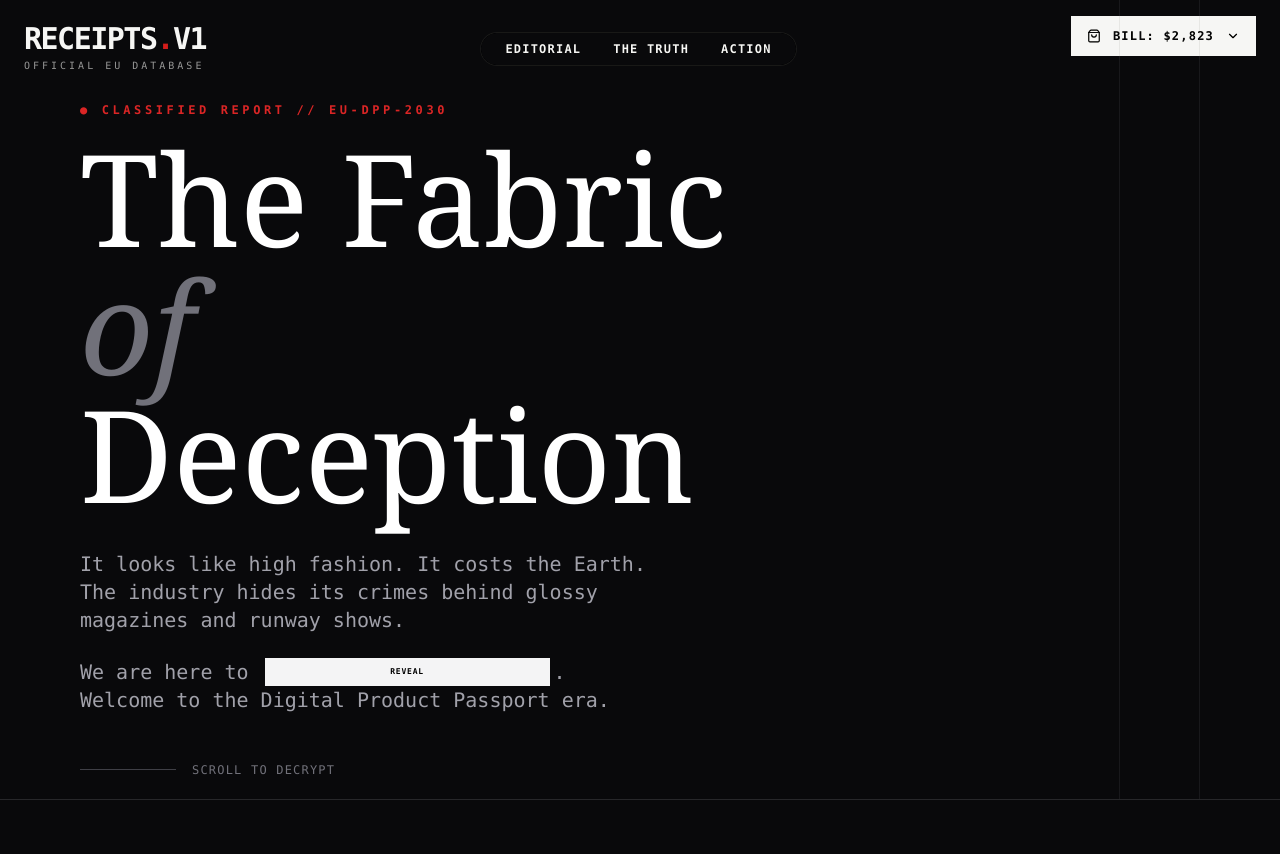
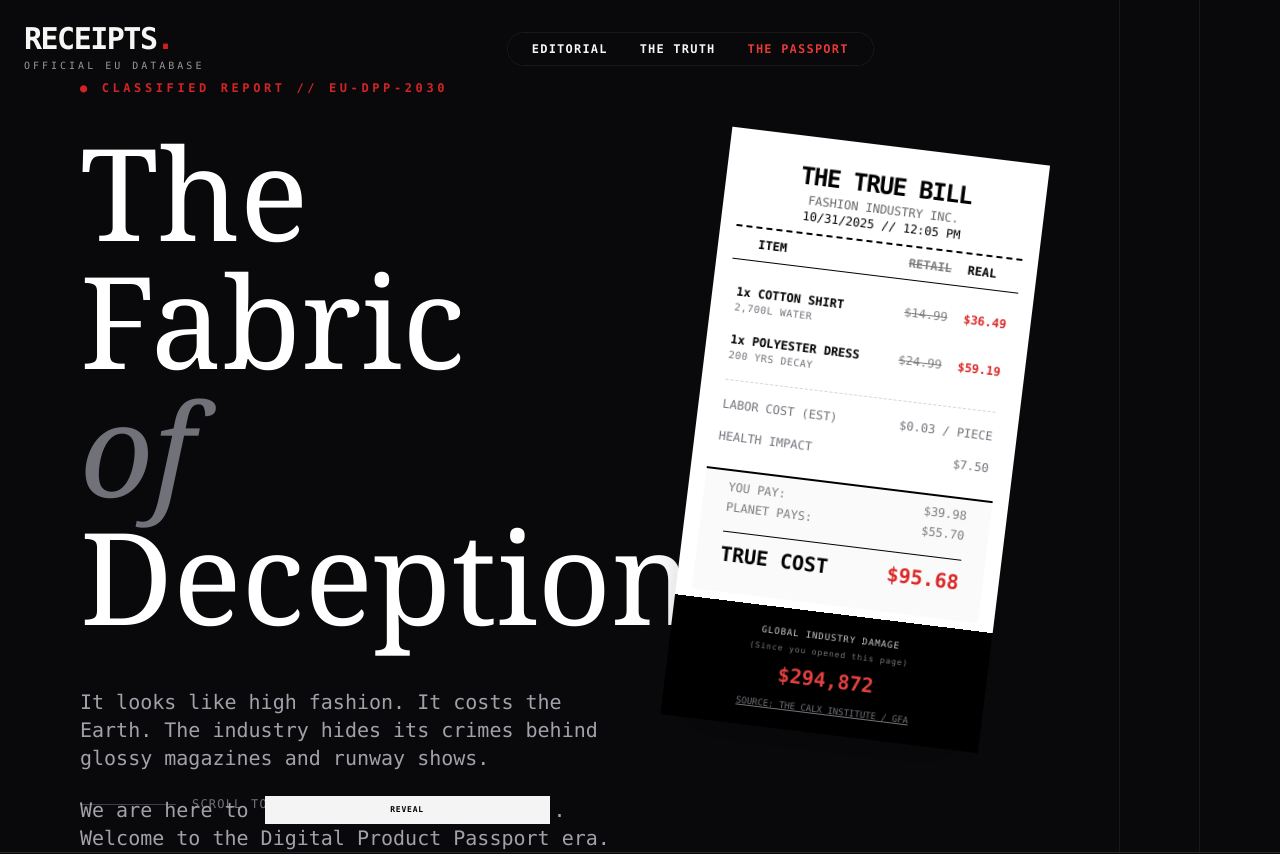
Before and after one commit to MHaox/designportfolio, a React (Vite) app: page /pressure-cooker in a window 1280 px wide. Shown: the top 854 px of the page. Built offline with nearby package versions, Linux system fonts and the light colour scheme.

Commit message:
pressure-cookerV1.3

```diff
--- a/src/PressureCookerV1.jsx
+++ b/src/PressureCookerV1.jsx
@@ -1,5 +1,5 @@
 import React, { useState, useEffect } from 'react';
-import { Camera, AlertCircle, ShoppingBag, Barcode as BarcodeIcon, ChevronDown, X, FileText, ExternalLink } from 'lucide-react';
+import { Camera, AlertCircle, ShoppingBag, Barcode as BarcodeIcon, ChevronDown, X, FileText, ExternalLink, ScanLine, Database, Recycle, Globe } from 'lucide-react';
 
 // ==========================================
 // 1. UI COMPONENTS
@@ -21,84 +21,123 @@ function Redacted({ children, label = "CENSORED" }) {
   );
 }
 
-// --- Header Receipt (Dropdown) ---
+// --- Header Receipt (Real-Time Counter Version) ---
 function HeaderReceipt() {
-  const [isOpen, setIsOpen] = useState(false);
-  const [total, setTotal] = useState(0);
+  // Global Damage Counter
+  // Calculation: $1.5 Trillion Annual Damage / 31,536,000 Seconds = ~$47,564 per second
+  const [globalDamage, setGlobalDamage] = useState(0);
 
   useEffect(() => {
     const interval = setInterval(() => {
-      setTotal(prev => prev + Math.floor(Math.random() * 100));
+      // Add ~$4,756 every 100ms to match the $47,564/sec rate
+      setGlobalDamage(prev => prev + 4756);
     }, 100);
     return () => clearInterval(interval);
   }, []);
 
+  // Data based on "True Cost" studies (Greens/EFA & Calx Institute)
+  const items = [
+    {
+      name: "1x COTTON SHIRT",
+      retail: 14.99,
+      hidden: 21.50,
+      detail: "2,700L WATER"
+    },
+    {
+      name: "1x POLYESTER DRESS",
+      retail: 24.99,
+      hidden: 34.20,
+      detail: "200 YRS DECAY"
+    }
+  ];
+
+  const retailTotal = items.reduce((acc, item) => acc + item.retail, 0);
+  const hiddenTotal = items.reduce((acc, item) => acc + item.hidden, 0);
+  const trueTotal = retailTotal + hiddenTotal;
+
   return (
-    <div className="relative pointer-events-auto z-50">
-      <button
-        onClick={() => setIsOpen(!isOpen)}
-        className={`flex items-center gap-3 px-4 py-3 font-mono text-xs font-bold uppercase tracking-widest transition-all duration-300 ${isOpen ? 'bg-red-600 text-white' : 'bg-white text-black hover:bg-zinc-200'}`}
-      >
-        <ShoppingBag size={14} />
-        <span>BILL: ${total.toLocaleString()}</span>
-        <ChevronDown size={14} className={`transition-transform duration-300 ${isOpen ? 'rotate-180' : ''}`} />
-      </button>
+    <div className="w-80 bg-white text-black shadow-2xl transform rotate-1 font-mono text-xs">
 
-      <div
-        className={`absolute top-full right-0 w-80 bg-white text-black shadow-2xl transition-all duration-700 ease-[cubic-bezier(0.34,1.56,0.64,1)] origin-top overflow-hidden flex flex-col ${isOpen ? 'opacity-100 translate-y-0 max-h-[80vh]' : 'opacity-0 -translate-y-4 max-h-0'}`}
-      >
+      {/* Receipt Header */}
       <div className="p-6 pb-2 text-center border-b-2 border-dashed border-black mx-4 mt-4">
-          <h3 className="text-2xl font-black uppercase tracking-tighter">THE DAMAGE</h3>
-          <p className="font-mono text-[10px] opacity-60">FASHION INDUSTRY INC.</p>
-          <p className="font-mono text-[10px]">{new Date().toLocaleDateString()} // 14:02 PM</p>
+        <h3 className="text-2xl font-black uppercase tracking-tighter">THE TRUE BILL</h3>
+        <p className="opacity-60">FASHION INDUSTRY INC.</p>
+        <p>{new Date().toLocaleDateString()} // {new Date().toLocaleTimeString([], {hour: '2-digit', minute:'2-digit'})}</p>
       </div>
 
-        <div className="p-6 space-y-4 font-mono text-xs overflow-y-auto custom-scrollbar">
-          <div className="flex justify-between items-start">
-            <span>1x COTTON SHIRT</span>
-            <span className="font-bold">2,700 L WATER</span>
-          </div>
-          <div className="flex justify-between items-start">
-            <span>1x POLYESTER DRESS</span>
-            <span className="font-bold">200 YRS DECAY</span>
-          </div>
-          <div className="flex justify-between items-start">
-            <span>LABOR COST</span>
-            <span className="font-bold">$0.03 / HR</span>
-          </div>
-          <div className="flex justify-between items-start text-red-600">
-            <span>CO2 EMISSIONS</span>
-            <span className="font-bold">+10% GLOBAL</span>
-          </div>
-          <div className="flex justify-between items-start opacity-50 italic">
-            <span>MARKETING LIES</span>
-            <span className="font-bold">FREE</span>
-          </div>
-          <div className="flex justify-between items-start">
-            <span>TEXTILE WASTE</span>
-            <span className="font-bold">92M TONS</span>
+      {/* Column Headers */}
+      <div className="px-6 py-2 flex justify-between font-bold border-b border-black mx-4">
+        <span>ITEM</span>
+        <div className="flex gap-4">
+          <span className="opacity-50 line-through">RETAIL</span>
+          <span>REAL</span>
         </div>
       </div>
 
-        <div className="p-6 pt-2 border-t-2 border-black mx-4 mb-2">
-          <div className="flex justify-between text-lg font-bold font-mono">
-            <span>TOTAL</span>
-            <span className="text-red-600">DOOMED</span>
+      {/* Receipt Body */}
+      <div className="p-6 space-y-4">
+        {items.map((item, i) => (
+          <div key={i} className="flex flex-col">
+            <div className="flex justify-between items-start">
+              <span className="font-bold">{item.name}</span>
+              <div className="flex gap-4">
+                <span className="opacity-50 line-through">${item.retail.toFixed(2)}</span>
+                <span className="font-bold text-red-600">${(item.retail + item.hidden).toFixed(2)}</span>
               </div>
-          <div className="mt-4 text-center">
-            <BarcodeIcon className="w-full h-12 opacity-80" />
-            <p className="text-[10px] tracking-[0.5em] mt-1 font-mono">NO REFUNDS</p>
+            </div>
+            <span className="text-[10px] text-zinc-500 uppercase tracking-wider">{item.detail}</span>
+          </div>
+        ))}
+
+        <div className="border-t border-dashed border-zinc-300 my-2"></div>
+
+        <div className="flex justify-between items-center text-zinc-500">
+          <span>LABOR COST (EST)</span>
+          <span>$0.03 / PIECE</span>
+        </div>
+        <div className="flex justify-between items-center text-zinc-500">
+          <span>HEALTH IMPACT</span>
+          <span>$7.50</span>
         </div>
       </div>
 
-        <div
-          className="h-4 w-full bg-white relative z-10"
-          style={{
-            clipPath: 'polygon(0% 0%, 100% 0%, 100% 100%, 98% 80%, 96% 100%, 94% 80%, 92% 100%, 90% 80%, 88% 100%, 86% 80%, 84% 100%, 82% 80%, 80% 100%, 78% 80%, 76% 100%, 74% 80%, 72% 100%, 70% 80%, 68% 100%, 66% 80%, 64% 100%, 62% 80%, 60% 100%, 58% 80%, 56% 100%, 54% 80%, 52% 100%, 50% 80%, 48% 100%, 46% 80%, 44% 100%, 42% 80%, 40% 100%, 38% 80%, 36% 100%, 34% 80%, 32% 100%, 30% 80%, 28% 100%, 26% 80%, 24% 100%, 22% 80%, 20% 100%, 18% 80%, 16% 100%, 14% 80%, 12% 100%, 10% 80%, 8% 100%, 6% 80%, 4% 100%, 2% 80%, 0% 100%)',
-            marginTop: '-1px'
-          }}
-        />
+      {/* Totals */}
+      <div className="p-6 pt-2 border-t-2 border-black mx-4 mb-2 bg-zinc-50">
+        <div className="flex justify-between mb-1 opacity-50">
+          <span>YOU PAY:</span>
+          <span>${retailTotal.toFixed(2)}</span>
         </div>
+        <div className="flex justify-between mb-4 opacity-50">
+          <span>PLANET PAYS:</span>
+          <span>${hiddenTotal.toFixed(2)}</span>
+        </div>
+        <div className="flex justify-between text-xl font-black border-t border-black pt-2">
+          <span>TRUE COST</span>
+          <span className="text-red-600">${trueTotal.toFixed(2)}</span>
+        </div>
+      </div>
+
+      {/* Live Global Ticker */}
+      <div className="bg-black text-white p-4 text-center relative overflow-hidden group">
+         <p className="text-[9px] uppercase tracking-widest opacity-80 mb-1">
+            Global Industry Damage <br/>
+            <span className="text-[8px] opacity-60 normal-case">(Since you opened this page)</span>
+         </p>
+         <div className="font-mono text-xl font-bold text-red-500 animate-pulse">
+            ${globalDamage.toLocaleString()}
+         </div>
+
+         {/* Source Link */}
+         <a
+           href="https://globalfashionagenda.org/thought-leadership/pulse-of-the-fashion-industry/"
+           target="_blank"
+           rel="noreferrer"
+           className="block mt-2 text-[9px] text-zinc-500 underline hover:text-white transition-colors"
+         >
+           SOURCE: THE CALX INSTITUTE / GFA
+         </a>
+      </div>
+
     </div>
   );
 }
@@ -234,7 +273,7 @@ export default function PressureCookerV1() {
         {/* Logo Area */}
         <div className="pointer-events-auto mt-2">
           <div className="text-3xl font-black tracking-tighter leading-none">
-            RECEIPTS<span className="text-red-600">.</span>V1
+            RECEIPTS<span className="text-red-600">.</span>
           </div>
           <div className="text-[10px] tracking-[0.3em] opacity-60 mt-1 uppercase">
             Official EU Database
@@ -245,27 +284,39 @@ export default function PressureCookerV1() {
         <div className="hidden md:flex gap-8 text-xs font-bold tracking-widest pointer-events-auto mt-4 bg-black/50 backdrop-blur-sm px-6 py-2 rounded-full border border-white/10">
           <a href="#editorial" className="hover:text-red-500 transition-colors">EDITORIAL</a>
           <a href="#truth" className="hover:text-red-500 transition-colors">THE TRUTH</a>
-          <a href="#action" className="hover:text-red-500 transition-colors">ACTION</a>
+          <a href="#passport" className="hover:text-red-500 transition-colors text-red-500">THE PASSPORT</a>
         </div>
 
-        {/* Right Action (The Receipt) */}
-        <HeaderReceipt />
+        {/* Spacer for Right Side (Previously HeaderReceipt) */}
+        <div className="w-20 hidden md:block"></div>
 
       </nav>
 
       {/* --- HERO SECTION --- */}
       <section className="relative min-h-screen flex items-center px-6 md:px-20 pt-20 border-b border-zinc-800">
-        <div className="max-w-4xl z-10">
-          <p className="text-red-600 font-bold tracking-[0.3em] text-xs mb-4 animate-pulse">
+        <div className="max-w-7xl w-full z-10 grid grid-cols-1 lg:grid-cols-2 gap-12 items-center">
+
+          {/* Left: Title & Text */}
+          <div className="space-y-8">
+            <p className="text-red-600 font-bold tracking-[0.3em] text-xs animate-pulse">
               ● CLASSIFIED REPORT // EU-DPP-2030
             </p>
-          <h1 className="text-6xl md:text-9xl font-serif text-white mb-8 leading-[0.85]">
+
+            {/* Title with the Receipt Button Next to it */}
+            <div className="relative">
+              <h1 className="text-6xl md:text-9xl font-serif text-white leading-[0.85]">
                 The Fabric <br />
                 <span className="italic font-light text-zinc-500">of</span> <br />
                 Deception
               </h1>
 
-          <div className="max-w-xl text-lg md:text-xl leading-relaxed text-zinc-400 space-y-6">
+              {/* The Bill / Receipt - Absolute positioned for desktop, stacked for mobile */}
+              <div className="mt-8 lg:mt-0 lg:absolute lg:top-0 lg:-right-20 lg:transform lg:translate-x-full lg:rotate-6 z-20">
+                <HeaderReceipt />
+              </div>
+            </div>
+
+            <div className="max-w-xl text-lg md:text-xl leading-relaxed text-zinc-400 space-y-6 pt-4">
               <p>
                 It looks like high fashion. It costs the Earth.
                 The industry hides its crimes behind glossy magazines and
@@ -276,11 +327,18 @@ export default function PressureCookerV1() {
                 Welcome to the Digital Product Passport era.
               </p>
             </div>
+          </div>
 
-          <div className="mt-12 flex items-center gap-4">
+          {/* Right: (Optional) Hero Image or just spacing */}
+          <div className="hidden lg:block">
+            {/* You could put a hero image here, but for now we keep the focus on the typography and receipt */}
+          </div>
+        </div>
+
+        {/* Scroll Indicator */}
+        <div className="absolute bottom-10 left-6 md:left-20 flex items-center gap-4">
           <div className="h-px w-24 bg-zinc-700"></div>
           <span className="text-xs uppercase tracking-widest text-zinc-500">Scroll to Decrypt</span>
-          </div>
         </div>
 
         {/* Decorative Grid Lines */}
@@ -363,7 +421,72 @@ export default function PressureCookerV1() {
         </div>
       </section>
 
-      {/* --- ACTION SECTION --- */}
+      {/* --- NEW SECTION: THE PASSPORT SPECS --- */}
+      <section id="passport" className="py-24 px-6 md:px-20 border-t border-zinc-800 bg-zinc-900/50">
+        <div className="max-w-6xl mx-auto">
+
+          <div className="flex items-end justify-between mb-12 border-b-2 border-zinc-700 pb-4">
+            <h2 className="text-4xl md:text-6xl font-black text-white uppercase tracking-tighter">
+              THE PASSPORT
+            </h2>
+            <span className="text-red-600 font-mono font-bold tracking-widest text-xs mb-2">
+                // TECHNICAL_SPECS
+            </span>
+          </div>
+
+          <div className="grid md:grid-cols-2 gap-16">
+            <div className="space-y-8 text-lg text-zinc-400 font-serif leading-relaxed">
+              <p>
+                The <strong className="text-white">Digital Product Passport (DPP)</strong> is a digital record that tracks a product's entire lifecycle.
+              </p>
+              <p>
+                Just like a human passport, it identifies where the item has been, what it is made of, and who handled it.
+                Accessible via a scannable QR code on the garment, it forces brands to upload verified data to a blockchain, making the history impossible to delete.
+              </p>
+              <div className="p-4 border border-red-900/50 bg-red-900/10 text-red-400 text-sm font-mono mt-4">
+                WARNING: Any brand failing to comply by 2030 will be banned from the EU market.
+              </div>
+            </div>
+
+            <div className="grid grid-cols-1 sm:grid-cols-2 gap-4 font-mono">
+              {/* Spec 1 */}
+              <div className="border border-zinc-700 p-6 hover:bg-zinc-800 transition-colors group cursor-crosshair">
+                <ScanLine className="w-8 h-8 text-zinc-500 mb-4 group-hover:text-white transition-colors" />
+                <h4 className="text-white font-bold mb-2">TRACEABILITY</h4>
+                <p className="text-xs text-zinc-500 uppercase leading-relaxed">
+                  Complete map of the supply chain from raw material extraction to final retail.
+                </p>
+              </div>
+              {/* Spec 2 */}
+              <div className="border border-zinc-700 p-6 hover:bg-zinc-800 transition-colors group cursor-crosshair">
+                <Database className="w-8 h-8 text-zinc-500 mb-4 group-hover:text-white transition-colors" />
+                <h4 className="text-white font-bold mb-2">COMPOSITION</h4>
+                <p className="text-xs text-zinc-500 uppercase leading-relaxed">
+                  Exact percentage breakdown of fibers, chemicals, and dyes used.
+                </p>
+              </div>
+              {/* Spec 3 */}
+              <div className="border border-zinc-700 p-6 hover:bg-zinc-800 transition-colors group cursor-crosshair">
+                <Recycle className="w-8 h-8 text-zinc-500 mb-4 group-hover:text-white transition-colors" />
+                <h4 className="text-white font-bold mb-2">CIRCULARITY</h4>
+                <p className="text-xs text-zinc-500 uppercase leading-relaxed">
+                  Instructions for repair, disassembly, and recycling at end-of-life.
+                </p>
+              </div>
+              {/* Spec 4 */}
+              <div className="border border-zinc-700 p-6 hover:bg-zinc-800 transition-colors group cursor-crosshair">
+                <Globe className="w-8 h-8 text-zinc-500 mb-4 group-hover:text-white transition-colors" />
+                <h4 className="text-white font-bold mb-2">FOOTPRINT</h4>
+                <p className="text-xs text-zinc-500 uppercase leading-relaxed">
+                  Calculated Carbon & Water impact verified by third-party auditors.
+                </p>
+              </div>
+            </div>
+          </div>
+        </div>
+      </section>
+
+      {/* --- ACTION SECTION (UPDATED) --- */}
       <section id="action" className="py-24 border-t border-zinc-800 bg-black text-center">
         <div className="max-w-xl mx-auto px-6">
           <BarcodeIcon className="w-24 h-24 mx-auto text-white mb-6" />
@@ -378,7 +501,7 @@ export default function PressureCookerV1() {
             rel="noopener noreferrer"
             className="inline-block bg-red-600 text-white px-8 py-4 font-bold uppercase tracking-widest hover:bg-white hover:text-black transition-colors"
           >
-            Join the Movement
+            Read Official Documentation
           </a>
         </div>
       </section>
```
Lines whose indentation alone changed are shown as unchanged.
